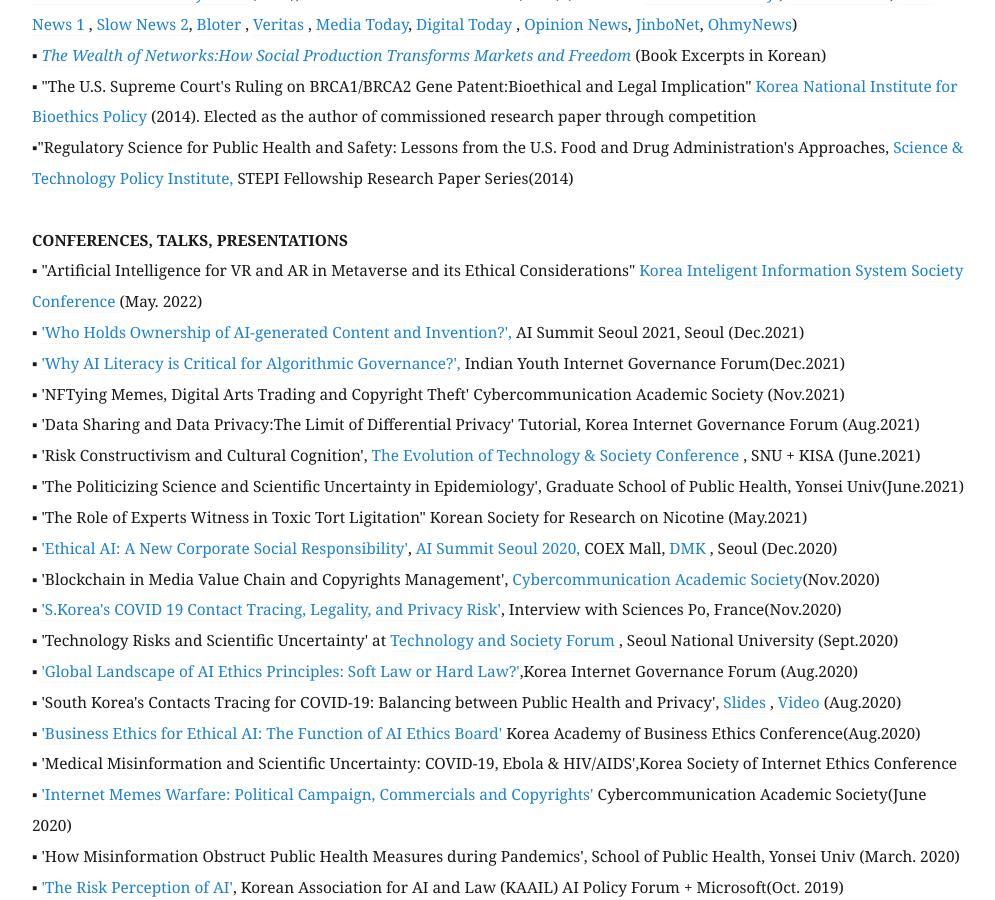
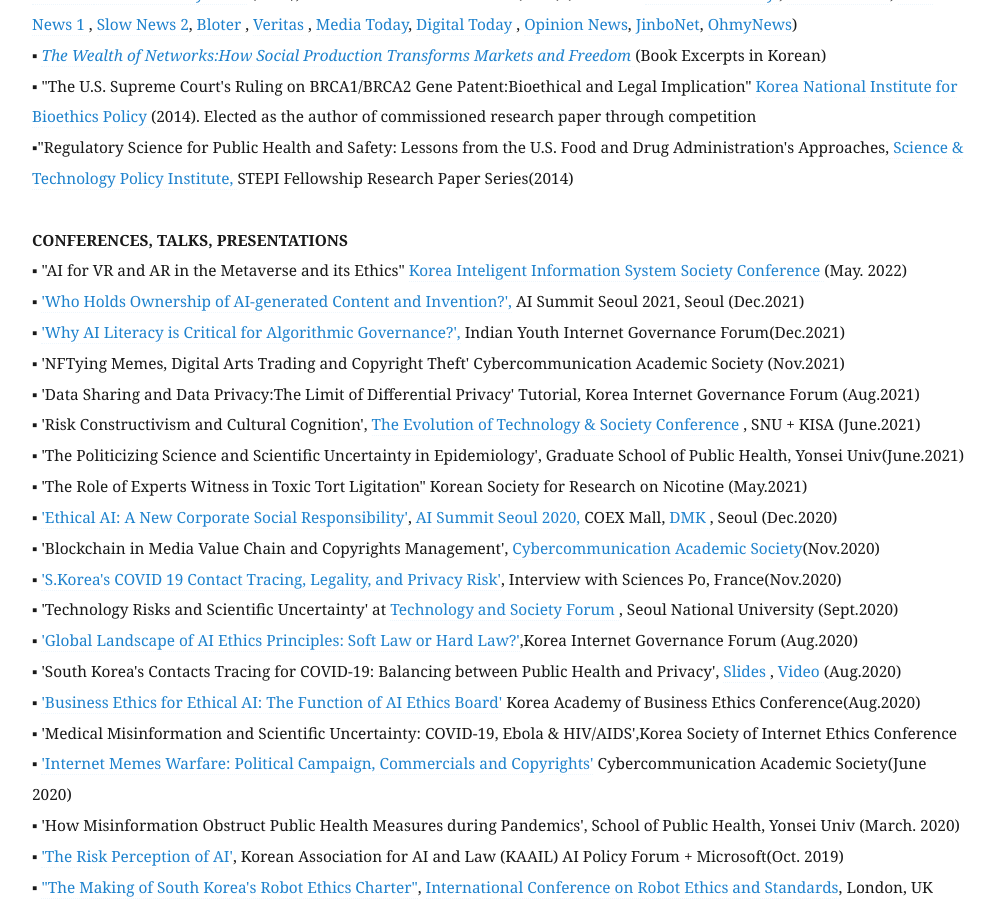
Before and after one commit to eunchangchoi/eunchangchoi.github.io, a Jekyll site: the page built from index.md, in a window 1280 px wide and 900 px high, scrolled down 3283 px. Shown: the whole window, without its empty margins (68-1063 px from the left). Built offline with Jekyll 4.4.1, drawn with Linux system fonts in a browser that asks for light colours.

Commit message:
Update index.md

```diff
--- a/index.md
+++ b/index.md
@@ -72,7 +72,7 @@
 ▪"Regulatory Science for Public Health and Safety: Lessons from the U.S. Food and Drug Administration's Approaches,<a href="https://www.stepi.re.kr/site/stepien/main.do"> Science & Technology Policy Institute, </a>STEPI Fellowship Research Paper Series(2014)<br>
      <br>
  <strong> CONFERENCES, TALKS, PRESENTATIONS </strong> <br>
-▪ "Artificial Intelligence for VR and AR in Metaverse and its Ethical Considerations" <a href="http://www.kiiss.or.kr/journal/sub02.html/"> Korea Inteligent Information System Society Conference </a> (May. 2022)<br>
+▪ "AI for VR and AR in the Metaverse and its Ethics" <a href="http://www.kiiss.or.kr/journal/sub02.html/"> Korea Inteligent Information System Society Conference </a> (May. 2022)<br>
 ▪ <a href="https://aisummit.co.kr/agenda_2021-2/">'Who Holds Ownership of AI-generated Content and Invention?',</a> AI Summit Seoul 2021, Seoul (Dec.2021)<br>
 ▪ <a href="https://youthigf.in/2021/12/02/agenda/">'Why AI Literacy is Critical for Algorithmic Governance?',</a> Indian Youth Internet Governance Forum(Dec.2021)<br>
 ▪ 'NFTying Memes, Digital Arts Trading and Copyright Theft' Cybercommunication Academic Society (Nov.2021) <br>
```
